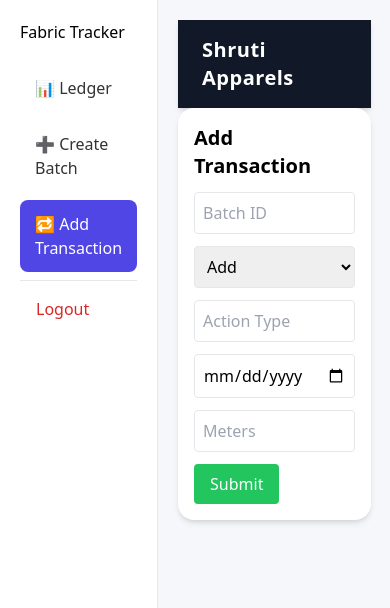
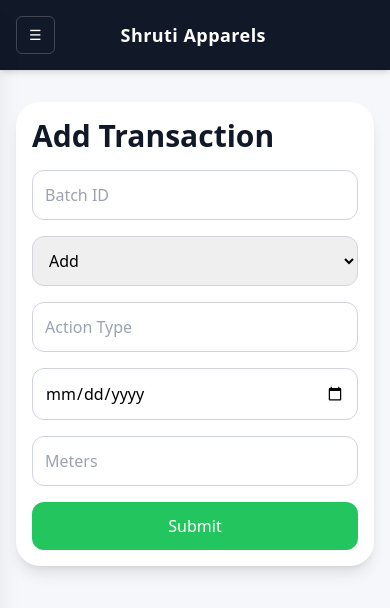
Before and after one commit to SItanshuMathukia/fabric-tracker, a React (Vite) app in the folder fabric-frontend/: page /add-transaction in a window 390 px wide. Shown: the top 608 px of the page. Built offline with nearby package versions, Linux system fonts and the light colour scheme; sample sign-in values are in the browser's storage.

Commit message:
mobile ui fixed

```diff
--- a/fabric-frontend/src/components/AddTransaction.jsx
+++ b/fabric-frontend/src/components/AddTransaction.jsx
@@ -1,6 +1,5 @@
 import { useState } from "react";
 import { addTransaction } from "../api/api";
-import Header from "./Header";
 
 export default function AddTransaction() {
   const [batchId, setBatchId] = useState("");
@@ -8,7 +7,6 @@
   const [action, setAction] = useState("add");
   const [action_type, setAction_Type] = useState("");
   const [date, setDate] = useState("");
-
 
   const handleSubmit = async (e) => {
     e.preventDefault();
@@ -25,24 +23,21 @@
   };
 
   return (
-    <div>
-    <Header />
+    <section className="rounded-3xl bg-white p-4 shadow-lg sm:p-6">
+      <h2 className="mb-4 text-3xl font-bold text-gray-900">Add Transaction</h2>
 
-    <div className="p-4 bg-white rounded-2xl shadow-md">
-      <h2 className="text-xl font-bold mb-3">Add Transaction</h2>
-
-      <form onSubmit={handleSubmit} className="space-y-3">
+      <form onSubmit={handleSubmit} className="space-y-4">
         <input
           placeholder="Batch ID"
           value={batchId}
           onChange={(e) => setBatchId(e.target.value)}
-          className="w-full p-2 border rounded"
+          className="w-full rounded-xl border border-gray-300 p-3"
         />
 
         <select
           value={action}
           onChange={(e) => setAction(e.target.value)}
-          className="w-full p-2 border rounded"
+          className="w-full rounded-xl border border-gray-300 p-3"
         >
           <option value="add">Add</option>
           <option value="remove">Remove</option>
@@ -52,15 +47,15 @@
           placeholder="Action Type"
           value={action_type}
           onChange={(e) => setAction_Type(e.target.value)}
-          className="w-full p-2 border rounded"
+          className="w-full rounded-xl border border-gray-300 p-3"
         />
 
-         <input
+        <input
           placeholder="Date"
           type="date"
           value={date}
           onChange={(e) => setDate(e.target.value)}
-          className="w-full p-2 border rounded"
+          className="w-full rounded-xl border border-gray-300 p-3"
         />
 
         <input
@@ -68,14 +63,13 @@
           type="number"
           value={meters}
           onChange={(e) => setMeters(e.target.value)}
-          className="w-full p-2 border rounded"
+          className="w-full rounded-xl border border-gray-300 p-3"
         />
 
-        <button className="bg-green-500 text-white px-4 py-2 rounded">
+        <button className="w-full rounded-xl bg-green-500 px-4 py-3 font-medium text-white hover:bg-green-600">
           Submit
         </button>
       </form>
-    </div>
-    </div>
+    </section>
   );
 }
--- a/fabric-frontend/src/components/Header.jsx
+++ b/fabric-frontend/src/components/Header.jsx
@@ -1,9 +1,23 @@
-export default function Header() {
+export default function Header({ onMenuClick }) {
   return (
-    <div className="w-full bg-gray-900 text-white px-6 py-4 shadow-md flex justify-center items-center">
-      <h1 className="text-xl font-bold tracking-wide">
-        Shruti Apparels
-      </h1>
-    </div>
+    <header className="sticky top-0 z-30 mb-4 bg-gray-900 text-white shadow-md">
+      <div className="mx-auto flex w-full max-w-7xl items-center justify-between px-4 py-4 sm:px-6">
+        <button
+          type="button"
+          onClick={onMenuClick}
+          className="inline-flex items-center justify-center rounded-md border border-white/20 px-3 py-2 text-sm md:hidden"
+        >
+          ☰
+        </button>
+
+        <div className="flex-1 text-center">
+          <h1 className="text-lg font-bold tracking-wide sm:text-xl">
+            Shruti Apparels
+          </h1>
+        </div>
+
+        <div className="w-[42px] md:hidden" />
+      </div>
+    </header>
   );
 }
--- a/fabric-frontend/src/components/Ledger.jsx
+++ b/fabric-frontend/src/components/Ledger.jsx
@@ -1,6 +1,5 @@
 import { useState } from "react";
 import { getLedger } from "../api/api";
-import Header from "./Header";
 
 export default function Ledger() {
   const [batchId, setBatchId] = useState("");
@@ -8,7 +7,7 @@
   const [loading, setLoading] = useState(false);
 
   const fetchLedger = async (e) => {
-    if (e) e.preventDefault(); // 🔥 prevents accidental form reload
+    if (e) e.preventDefault();
 
     if (!batchId.trim()) {
       alert("Please enter a Batch ID");
@@ -17,18 +16,14 @@
 
     try {
       setLoading(true);
-
       const res = await getLedger(batchId.trim());
-
       setData(res.data);
     } catch (error) {
       console.error(error);
-
       alert(
         error.response?.data?.detail ||
           "Failed to fetch ledger. Please check Batch ID."
       );
-
       setData(null);
     } finally {
       setLoading(false);
@@ -41,26 +36,22 @@
   };
 
   return (
-    <div>
-    <Header />
+    <section className="rounded-3xl bg-white p-4 shadow-lg sm:p-6">
+      <h2 className="mb-5 text-3xl font-bold text-gray-900">Ledger</h2>
 
-    <div className="p-6 bg-white rounded-2xl shadow-lg mx-auto">
-
-      <h2 className="text-2xl font-bold mb-4">Ledger</h2>
-
-      {/* INPUT SECTION */}
-      <div className="flex gap-2 mb-4">
+      <div className="mb-5 flex flex-col gap-3 lg:flex-row">
         <input
           placeholder="Enter Batch ID"
           value={batchId}
           onChange={(e) => setBatchId(e.target.value)}
-          className="p-2 border rounded w-full"
+          className="w-full rounded-xl border border-gray-300 px-4 py-3 text-base outline-none focus:border-indigo-500"
         />
 
+        <div className="flex flex-col gap-3 sm:flex-row lg:flex-shrink-0">
           <button
             onClick={fetchLedger}
             disabled={loading}
-          className={`px-4 py-2 rounded text-white ${
+            className={`rounded-xl px-5 py-3 font-medium text-white transition ${
               loading ? "bg-gray-400" : "bg-purple-500 hover:bg-purple-600"
             }`}
           >
@@ -69,51 +60,71 @@
 
           <button
             onClick={handleReset}
-          className="px-4 py-2 bg-gray-300 rounded"
+            className="rounded-xl bg-gray-200 px-5 py-3 font-medium text-gray-800 transition hover:bg-gray-300"
           >
             Reset
           </button>
         </div>
+      </div>
 
-      {/* LOADING STATE */}
       {loading && (
-        <p className="text-gray-500">Fetching ledger data...</p>
+        <p className="mb-4 text-sm text-gray-500">Fetching ledger data...</p>
       )}
 
-      {/* DATA SECTION */}
       {data && (
-        <div className="border rounded p-4">
-
-          {/* BATCH INFO */}
-          <div className="mb-4">
-            <p><b>Color:</b> {data.batch?.color}</p>
-            <p><b>Meters:</b> {data.batch?.meters}</p>
-            <p><b>Party:</b> {data.batch?.party}</p>
+        <div className="space-y-5 rounded-2xl border border-gray-200 p-4">
+          <div className="grid grid-cols-1 gap-3 sm:grid-cols-3">
+            <div className="rounded-xl bg-gray-50 p-4">
+              <p className="text-sm text-gray-500">Color</p>
+              <p className="mt-1 text-lg font-semibold">{data.batch?.color}</p>
+            </div>
+            <div className="rounded-xl bg-gray-50 p-4">
+              <p className="text-sm text-gray-500">Meters</p>
+              <p className="mt-1 text-lg font-semibold">{data.batch?.meters}</p>
+            </div>
+            <div className="rounded-xl bg-gray-50 p-4">
+              <p className="text-sm text-gray-500">Party</p>
+              <p className="mt-1 text-lg font-semibold">{data.batch?.party}</p>
+            </div>
           </div>
 
-          {/* TRANSACTIONS */}
-          <h3 className="font-bold mb-2">Transactions</h3>
+          <div>
+            <h3 className="mb-3 text-xl font-bold text-gray-900">Transactions</h3>
 
             {data.transactions?.length > 0 ? (
-            <ul className="space-y-2">
+              <div className="space-y-3">
                 {data.transactions.map((txn) => (
-                <li
+                  <div
                     key={txn.id}
-                  className="border p-2 rounded bg-gray-50"
+                    className="rounded-2xl border border-gray-200 bg-gray-50 p-4"
                   >
-                  <p><b>Action:</b> {txn.action}</p>
-                  <p><b>Meters:</b> {txn.meters}</p>
-                  <p><b>Date:</b> {txn.date}</p>
-                  <p><b>Type:</b> {txn.action_type}</p>
-                </li>
+                    <div className="grid grid-cols-1 gap-2 sm:grid-cols-2 lg:grid-cols-4">
+                      <div>
+                        <p className="text-sm text-gray-500">Action</p>
+                        <p className="font-medium">{txn.action}</p>
+                      </div>
+                      <div>
+                        <p className="text-sm text-gray-500">Meters</p>
+                        <p className="font-medium">{txn.meters}</p>
+                      </div>
+                      <div>
+                        <p className="text-sm text-gray-500">Date</p>
+                        <p className="font-medium">{txn.date}</p>
+                      </div>
+                      <div>
+                        <p className="text-sm text-gray-500">Type</p>
+                        <p className="font-medium">{txn.action_type}</p>
+                      </div>
+                    </div>
+                  </div>
                 ))}
-            </ul>
+              </div>
             ) : (
               <p className="text-gray-500">No transactions found</p>
             )}
           </div>
+        </div>
       )}
-    </div>
-    </div>
+    </section>
   );
 }
--- a/fabric-frontend/src/components/Sidebar.jsx
+++ b/fabric-frontend/src/components/Sidebar.jsx
@@ -1,56 +1,77 @@
 import { NavLink, useNavigate } from "react-router-dom";
 
-export default function Sidebar() {
-  const linkStyle = ({ isActive }) => ({
-    padding: "12px 15px",
-    margin: "8px 0",
-    display: "block",
-    borderRadius: "8px",
-    textDecoration: "none",
-    color: isActive ? "white" : "#333",
-    background: isActive ? "#4f46e5" : "transparent",
-    fontWeight: "500",
-  });
-
-  const navigate = useNavigate()
+export default function Sidebar({ isOpen, onClose }) {
+  const navigate = useNavigate();
 
   function logout() {
     localStorage.clear();
-    navigate('/login')
+    navigate("/login");
+    onClose?.();
   }
 
+  const navItemClass = ({ isActive }) =>
+    `block rounded-xl px-4 py-3 text-base font-medium transition ${
+      isActive
+        ? "bg-indigo-600 text-white shadow"
+        : "text-gray-700 hover:bg-gray-100"
+    }`;
+
   return (
+    <>
+      {/* Mobile overlay */}
+      {isOpen && (
         <div
-      style={{
-        width: "240px",
-        height: "100vh",
-        background: "#ffffff",
-        borderRight: "1px solid #e5e7eb",
-        padding: "20px",
-      }}
+          className="fixed inset-0 z-40 bg-black/40 md:hidden"
+          onClick={onClose}
+        />
+      )}
+
+      {/* Sidebar */}
+      <aside
+        className={`
+          fixed inset-y-0 left-0 z-50 w-72 transform bg-white p-5 shadow-xl transition-transform duration-300
+          md:static md:z-0 md:block md:w-64 md:translate-x-0 md:border-r md:border-gray-200 md:shadow-none
+          ${isOpen ? "translate-x-0" : "-translate-x-full"}
+        `}
       >
-      <h2 style={{ marginBottom: "20px" }}>Fabric Tracker</h2>
+        <div className="mb-6 flex items-center justify-between md:block">
+          <h2 className="text-2xl font-semibold text-gray-900">Fabric Tracker</h2>
+          <button
+            type="button"
+            onClick={onClose}
+            className="rounded-md px-2 py-1 text-lg md:hidden"
+          >
+            ✕
+          </button>
+        </div>
 
-      <NavLink to="/" style={linkStyle}>
+        <nav className="space-y-2">
+          <NavLink to="/" end className={navItemClass} onClick={onClose}>
             📊 Ledger
           </NavLink>
 
-      <NavLink to="/create-batch" style={linkStyle}>
+          <NavLink to="/create-batch" className={navItemClass} onClick={onClose}>
             ➕ Create Batch
           </NavLink>
 
-      <NavLink to="/add-transaction" style={linkStyle}>
+          <NavLink
+            to="/add-transaction"
+            className={navItemClass}
+            onClick={onClose}
+          >
             🔁 Add Transaction
           </NavLink>
+        </nav>
 
-      <div className="mt-auto p-4 border-t">
+        <div className="mt-8 border-t pt-4">
           <button
             onClick={logout}
-          className="w-full text-left text-red-600 hover:text-red-800"
+            className="w-full rounded-xl border border-red-200 px-4 py-3 text-left font-medium text-red-600 transition hover:bg-red-50"
           >
             Logout
           </button>
         </div>
-    </div>
+      </aside>
+    </>
   );
 }
--- a/fabric-frontend/src/layouts/DashboardLayout.jsx
+++ b/fabric-frontend/src/layouts/DashboardLayout.jsx
@@ -1,22 +1,23 @@
+import { useState } from "react";
+import { Outlet } from "react-router-dom";
 import Sidebar from "../components/Sidebar";
-import { Outlet , Link} from "react-router-dom";
+import Header from "../components/Header";
 
 export default function DashboardLayout() {
+  const [sidebarOpen, setSidebarOpen] = useState(false);
+
   return (
-    <div style={{ display: "flex" }}>
-      {/* Sidebar */}
-      <Sidebar />
+    <div className="min-h-screen bg-[#f6f7fb]">
+      <Header onMenuClick={() => setSidebarOpen(true)} />
 
-      {/* Main Content */}
-      <div
-        style={{
-          flex: 1,
-          padding: "20px",
-          background: "#f6f7fb",
-          minHeight: "100vh",
-        }}
-      >
-        <Outlet />
+      <div className="flex">
+        <Sidebar isOpen={sidebarOpen} onClose={() => setSidebarOpen(false)} />
+
+        <main className="flex-1 p-4 sm:p-6 lg:p-8">
+          <div className="mx-auto w-full max-w-6xl">
+            <Outlet />
+          </div>
+        </main>
       </div>
     </div>
   );
```
Also changed, not shown: fabric-frontend/src/components/CreateBatch.jsx (+14 -19 lines). Lines whose indentation alone changed are shown as unchanged.
